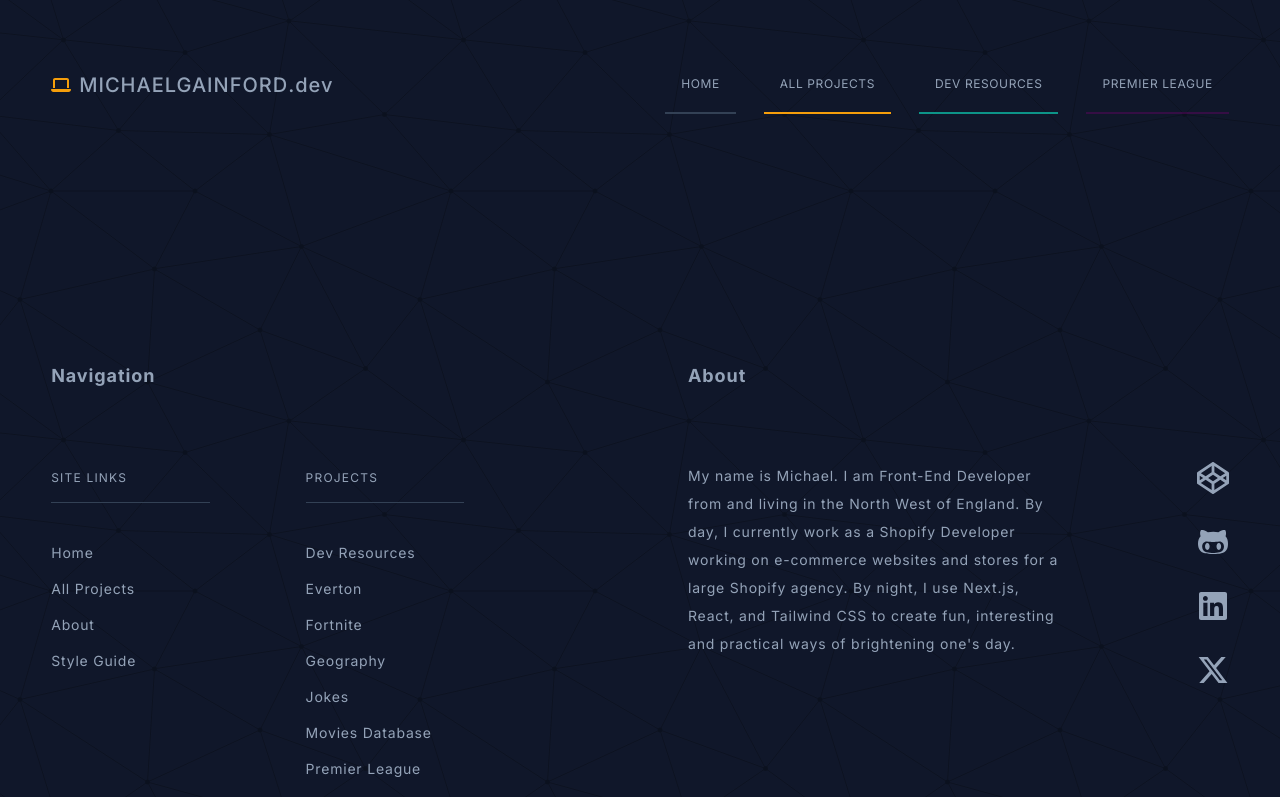
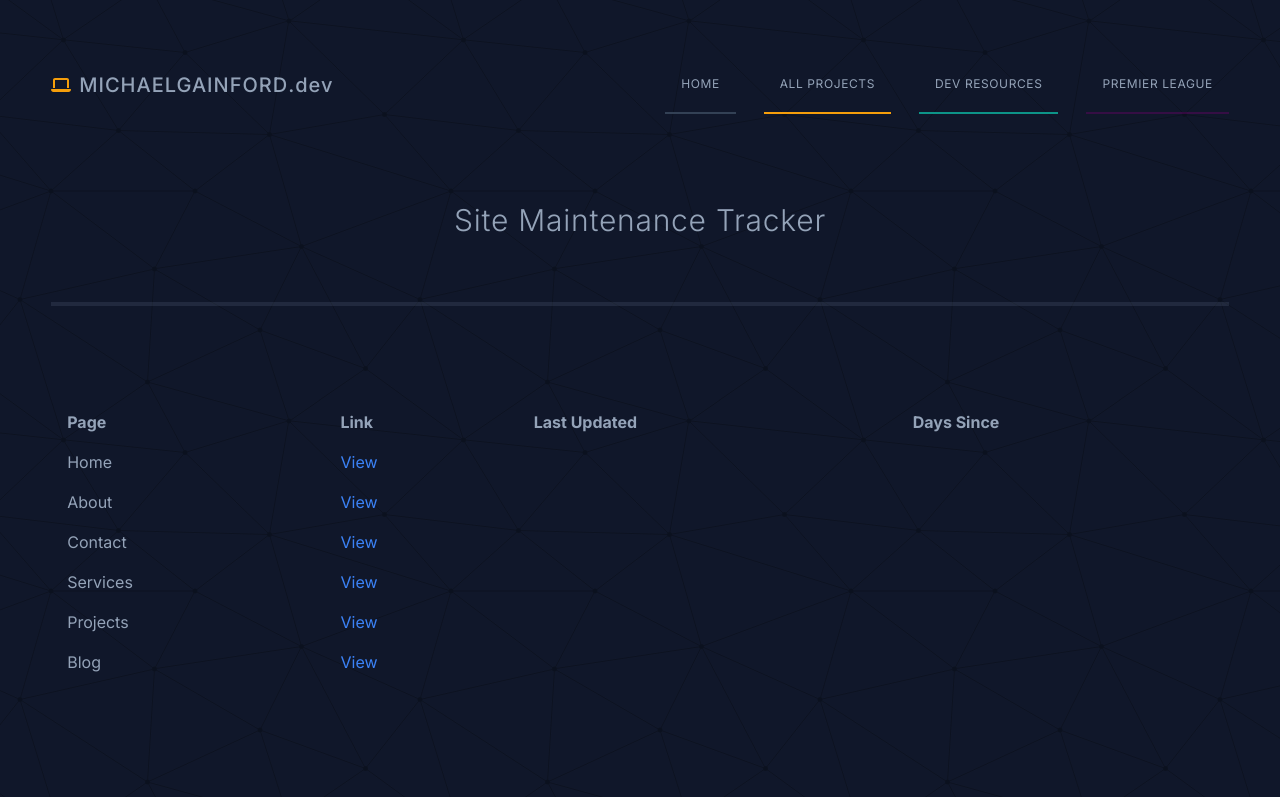
Before and after one commit to michaelgainford/michaelgainford.github.io, a Next.js app: page /general/site-maintenance-tracker in a window 1280 px wide. Shown: the top 797 px of the page. Built offline with nearby package versions, Linux system fonts and the light colour scheme; what tailwindcss-motion would draw is missing.

Commit message:
Added data for site maintenance page.

```diff
--- a/app/general/site-maintenance-tracker/page.jsx
+++ b/app/general/site-maintenance-tracker/page.jsx
@@ -4,7 +4,7 @@ import { globalPageStyles } from "@/data/Variables";
 import { mainStyles } from "@/data/Variables";
 import Header from "@/components/header/Header";
 import Footer from "@/components/footer/Footer";
-import H1Span from "@/components/typography/H1Span";
+import H1 from "@/components/typography/H1Span";
 
 const pageStyles = `bg-slate-900 text-slate-400 bg-brand-background bg-repeat`;
 const sharedHeadingStyles = `pb-2 mx-auto mb-12 text-3xl font-bold text-left transition-all duration-500 border-b-4 border-slate-500/20 md:text-xl xl:mb-16 2xl:text-3xl w-fit`;
@@ -17,8 +17,62 @@ export default function PAGE_ABOUT() {
 
 			<main className={`${mainStyles}`}>
 
-				<div className="flex w-full justify-center text-center motion motion-preset-slide-up motion-delay-[1000ms] motion-duration-500 max-w-[1800px]">
-					<H1Span className={`${sharedHeadingStyles}`}>Site Maintenance Tracker</H1Span>
+				<div className="flex flex-col w-full justify-center text-center motion motion-preset-slide-up motion-delay-[1000ms] motion-duration-500 max-w-[1800px]">
+
+					<H1 text={`Site Maintenance Tracker`} font_sizes={``} other_classes={`${sharedHeadingStyles} max-lg:-mt-4 text-balance !font-light`} />
+
+					<table className="w-full max-w-[1800px] mx-auto mt-8 mb-16 text-left text-md">
+						<thead>
+							<tr className="text-left">
+								<th className="px-4 py-2">Page</th>
+								<th className="px-4 py-2">Link</th>
+								<th className="px-4 py-2">Last Updated</th>
+								<th className="px-4 py-2">Days Since</th>
+							</tr>
+						</thead>
+						<tbody>
+							<tr>
+								<td className="px-4 py-2">Home</td>
+								<td className="px-4 py-2"><Link href="/" className="text-blue-500">View</Link></td>
+								<td className="px-4 py-2"></td>
+								<td className="px-4 py-2"></td>
+							</tr>
+							<tr>
+								<td className="px-4 py-2">About</td>
+								<td className="px-4 py-2"><Link href="/" className="text-blue-500">View</Link></td>
+								<td className="px-4 py-2"></td>
+								<td className="px-4 py-2"></td>
+
+							</tr>
+							<tr>
+								<td className="px-4 py-2">Contact</td>
+								<td className="px-4 py-2"><Link href="/" className="text-blue-500">View</Link></td>
+								<td className="px-4 py-2"></td>
+								<td className="px-4 py-2"></td>
+
+							</tr>
+							<tr>
+								<td className="px-4 py-2">Services</td>
+								<td className="px-4 py-2"><Link href="/" className="text-blue-500">View</Link></td>
+								<td className="px-4 py-2"></td>
+								<td className="px-4 py-2"></td>
+
+							</tr>
+							<tr>
+								<td className="px-4 py-2">Projects</td>
+								<td className="px-4 py-2"><Link href="/" className="text-blue-500">View</Link></td>
+								<td className="px-4 py-2"></td>
+								<td className="px-4 py-2"></td>
+
+							</tr>
+							<tr>
+								<td className="px-4 py-2">Blog</td>
+								<td className="px-4 py-2"><Link href="/" className="text-blue-500">View</Link></td>
+								<td className="px-4 py-2"></td>
+								<td className="px-4 py-2"></td>
+							</tr>
+						</tbody>
+					</table>
 				</div>
 
 			</main>
```
Also changed, not shown: data/Data_For_Sitemap.json (added, +16 -0 lines).
